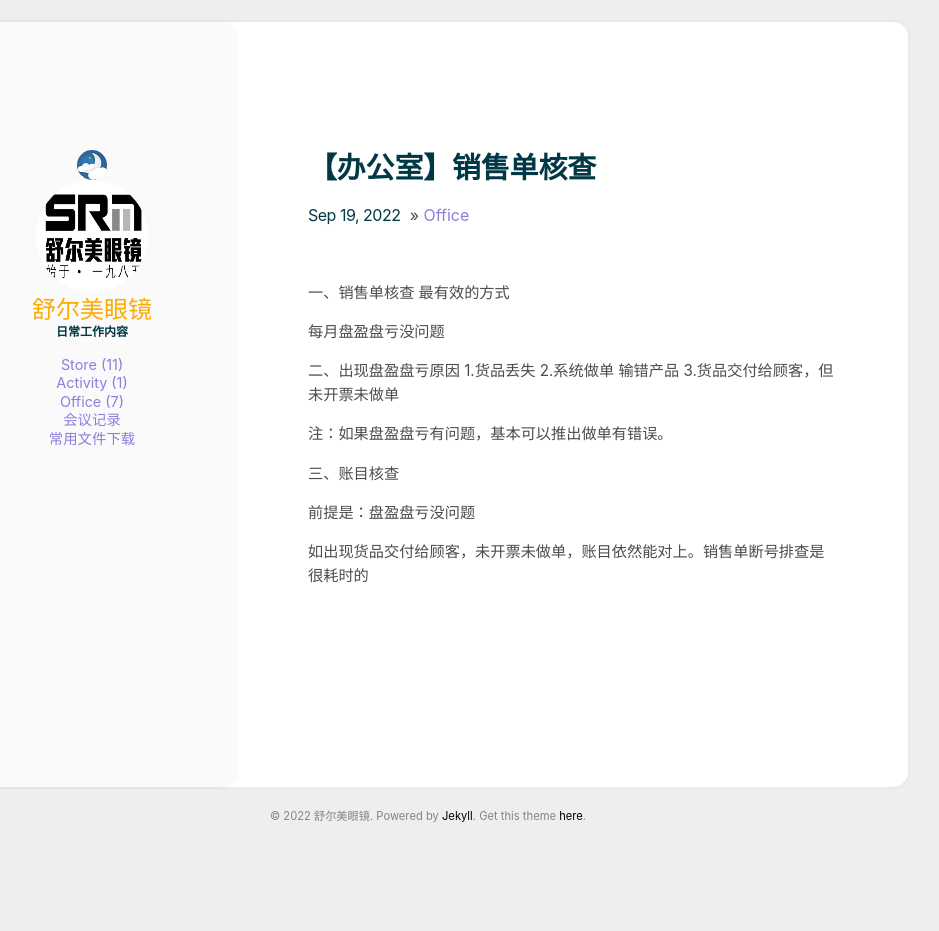
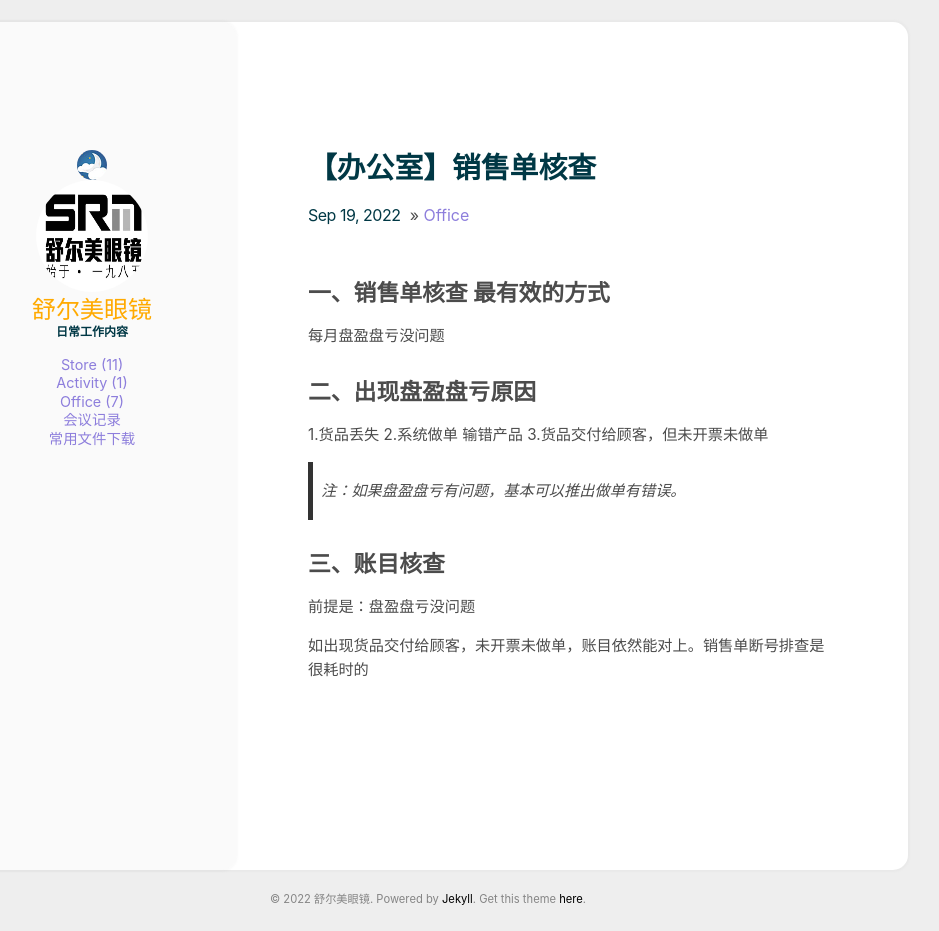
Before and after one commit to cuihuanhuan/cuihuanhuan.github.io, a Jekyll site: the page built from _posts/2022-09-19-【办公室】销售单核查.md, in a window 1280 px wide. Shown: the whole page, without its empty margins (212-1151 px from the left). Built offline with Jekyll 4.4.1, drawn with Linux system fonts in a browser that asks for light colours.

```diff
--- a/_posts/2022-09-19-【办公室】销售单核查.md
+++ b/_posts/2022-09-19-【办公室】销售单核查.md
@@ -6,20 +6,20 @@ category: Office
 
 
 
-一、销售单核查 最有效的方式
+## 一、销售单核查 最有效的方式
 
 每月盘盈盘亏没问题
 
 
-二、出现盘盈盘亏原因
+## 二、出现盘盈盘亏原因
 1.货品丢失
 2.系统做单 输错产品
 3.货品交付给顾客，但未开票未做单
 
-注：如果盘盈盘亏有问题，基本可以推出做单有错误。
+>注：如果盘盈盘亏有问题，基本可以推出做单有错误。
 
 
-三、账目核查
+## 三、账目核查
 
 前提是：盘盈盘亏没问题
 
```
